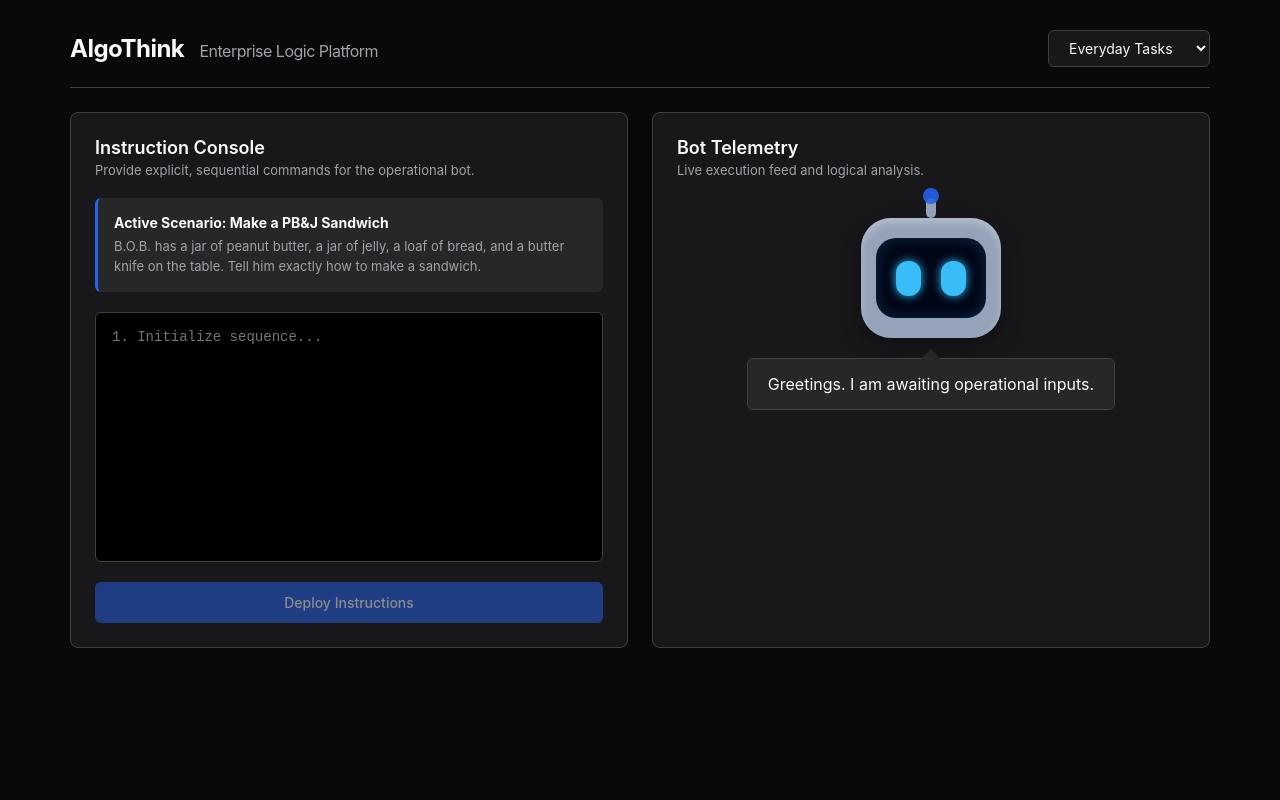
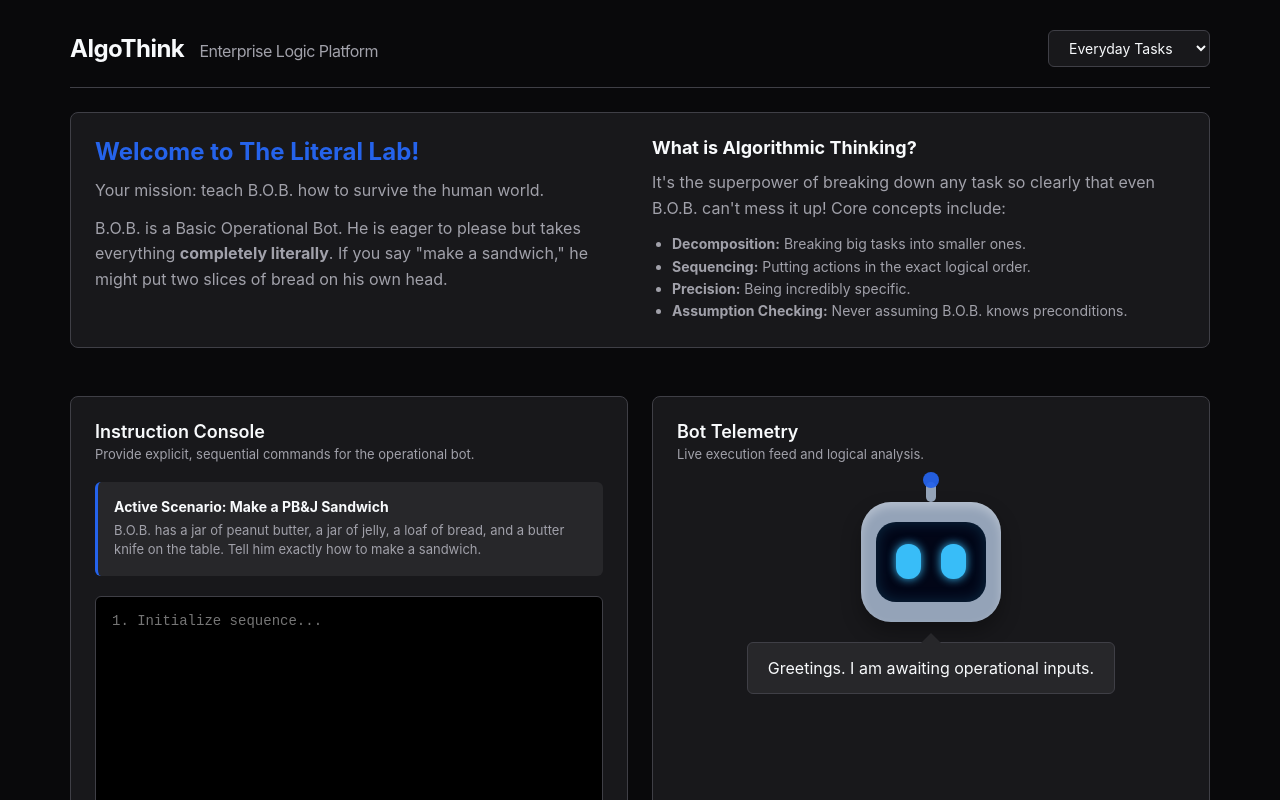
Before and after one commit to SPP-2005/AlgoThink1, a Next.js app: page / in a window 1280 px wide. Shown: the top 800 px of the page. Built offline with nearby package versions, Linux system fonts and the light colour scheme.

Commit message:
feat: restore intro description section

```diff
--- a/app/page.js
+++ b/app/page.js
@@ -68,6 +68,28 @@ export default function Home() {
                     <option value="problemsolving">Problem Solving</option>
                 </select>
             </header>
+
+            <div className="panel" style={{ marginBottom: '24px' }}>
+                <div style={{ display: 'grid', gridTemplateColumns: '1fr 1fr', gap: '24px' }}>
+                    <div>
+                        <h1 style={{ fontSize: '24px', fontWeight: 'bold', marginBottom: '12px', color: 'var(--primary)' }}>Welcome to The Literal Lab!</h1>
+                        <p style={{ color: 'var(--text-muted)', lineHeight: '1.6', marginBottom: '12px' }}>Your mission: teach B.O.B. how to survive the human world.</p>
+                        <p style={{ color: 'var(--text-muted)', lineHeight: '1.6' }}>
+                            B.O.B. is a Basic Operational Bot. He is eager to please but takes everything <strong>completely literally</strong>. If you say "make a sandwich," he might put two slices of bread on his own head.
+                        </p>
+                    </div>
+                    <div>
+                        <h2 style={{ fontSize: '18px', fontWeight: 'bold', marginBottom: '12px' }}>What is Algorithmic Thinking?</h2>
+                        <p style={{ color: 'var(--text-muted)', lineHeight: '1.6', marginBottom: '12px' }}>It's the superpower of breaking down any task so clearly that even B.O.B. can't mess it up! Core concepts include:</p>
+                        <ul style={{ color: 'var(--text-muted)', lineHeight: '1.6', paddingLeft: '20px', fontSize: '14px' }}>
+                            <li><strong>Decomposition:</strong> Breaking big tasks into smaller ones.</li>
+                            <li><strong>Sequencing:</strong> Putting actions in the exact logical order.</li>
+                            <li><strong>Precision:</strong> Being incredibly specific.</li>
+                            <li><strong>Assumption Checking:</strong> Never assuming B.O.B. knows preconditions.</li>
+                        </ul>
+                    </div>
+                </div>
+            </div>
 
             <div className="grid-layout">
                 {/* Input Panel */}
```
